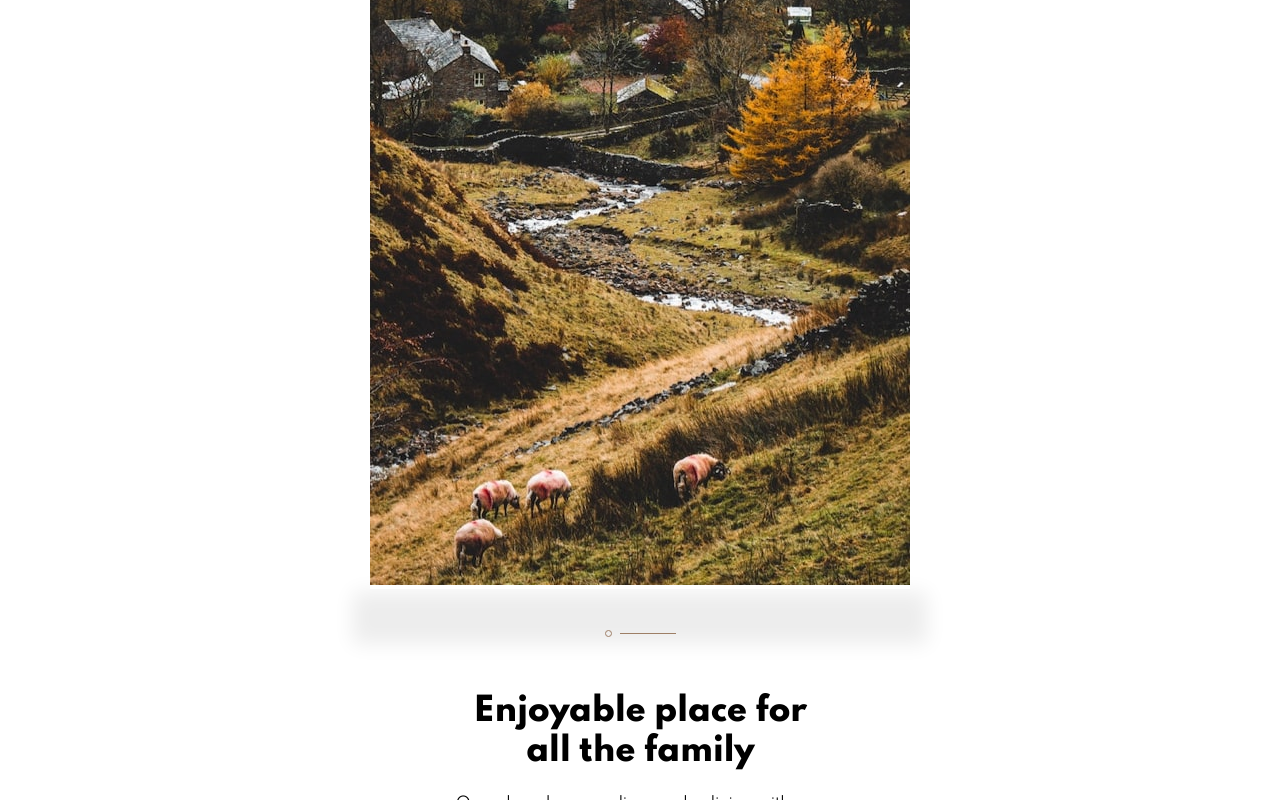
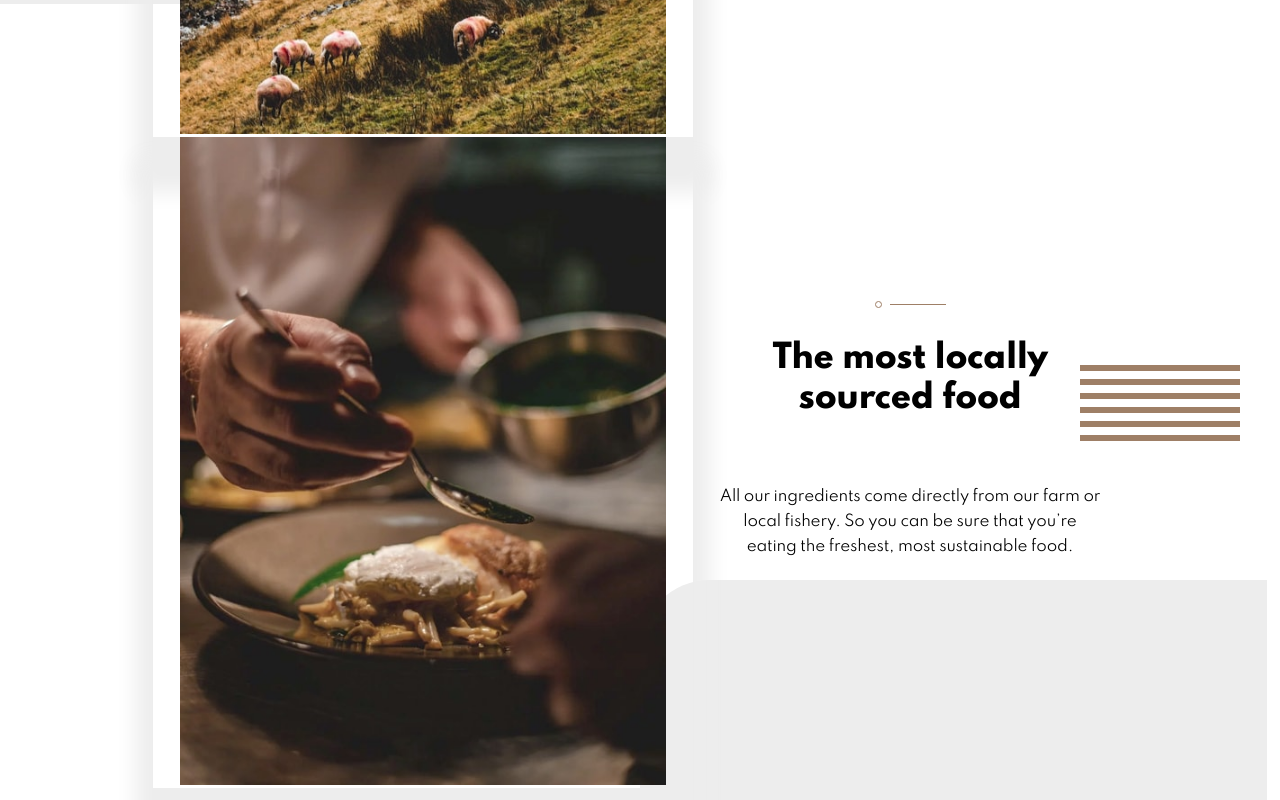
Before and after one commit to ChamuMutezva/dinner-restaurant-website, a React (Create React App) app: page / in a window 1280 px wide. Shown: the part 1080-1880 px from the top of the page. Built offline with nearby package versions, Linux system fonts and the light colour scheme.

Commit message:
desktop cards layout

```diff
--- a/src/main/cardComponent.js
+++ b/src/main/cardComponent.js
@@ -1,6 +1,7 @@
 const CardComponent = (props) => {
+    let className = props.imageStyle ? "imageStyle" :  ""
     return (
-        <div className="card">
+        <div className={`card ${className}`}>
             <picture className="card__img">
                 <source media="(max-width: 680px)" srcSet={props.srcSet1} />
                 <source media="(max-width: 1080px)" srcSet={props.srcSet2} />
--- a/src/main/cards.js
+++ b/src/main/cards.js
@@ -40,7 +40,8 @@ const Cards = () => {
                 title="The most locally sourced food"
                 description="All our ingredients come directly from our farm or
                            local fishery. So you can be sure that you’re
-                           eating the freshest, most sustainable food."/>
+                           eating the freshest, most sustainable food."
+                imageStyle={true}/>
 
         </section>
     )
--- a/src/styles/_header.scss
+++ b/src/styles/_header.scss
@@ -24,7 +24,7 @@
     padding: 12px 24px;
 
     @include mQ(450px) {
-        top: 300px;
+      // top: 300px;
     }
 
     @include mQ(680px) {
--- a/src/styles/_main.scss
+++ b/src/styles/_main.scss
@@ -1,8 +1,43 @@
+.card {
+    @include mQ(1080PX) {
+        display: flex;
+        justify-content: center;
+        align-items: center;
+    }
+}
+
 .cards__section {
     position: relative;
     top: 148px;
+
     @include mQ(680px) {
         top: 321px;
+
+        &::before,
+        &::after {
+            position: absolute;
+            width: 49%;
+            height: 320px;
+            background-color: #ededed;
+            content: "";
+            z-index: -1;
+        }
+
+        &::before {
+            left: 0;
+            top: 198px;
+            border-top-right-radius: 100px;
+        }
+
+        &::after {
+            bottom: -112px;
+            border-top-left-radius: 70px;
+        }
+
+    }
+
+    @include mQ(1080px) {
+        top: -58px;
     }
 
 }
@@ -12,13 +47,26 @@
     margin-top: 24px;
     padding: 0 25px;
     margin-bottom: 76px;
+
+    &::before {
+        position: relative;
+        content: url("../assets/images/patterns/pattern-divide.svg");
+        top: 12px;
+    }
+
+    @include mQ(680px) {
+        margin-bottom: 120px;
+
+        &::before {
+            top: 24px;
+        }
+
+        &::after {
+            // bottom: -230px;
+        }
+    }
 }
 
-.card__main::before {
-    position: relative;
-    content: url("../assets/images/patterns/pattern-divide.svg");
-    top: 12px;
-}
 
 .card__main__title {
     padding-top: 43px;
@@ -27,21 +75,46 @@
     letter-spacing: -0.4px;
     line-height: 40px;
     margin-bottom: 20px;
+
     @include mQ(680px) {
         max-width: 24rem;
-        margin: 20px auto;
+        margin: 8px auto 66px;
     }
 
 }
+
 .card__main__descr {
-	line-height: 25px;
-	letter-spacing: -0.19px;
+    line-height: 25px;
+    letter-spacing: -0.19px;
     font-size: calculateRem(15);
+
     @include mQ(680px) {
         max-width: 24rem;
         margin: auto;
     }
 }
+
 .card__img {
     box-shadow: 0px 38px 20px 17px #ededed;
+
+    img {
+        max-width: 90%;
+    }
 }
+
+.imageStyle {
+    @include mQ(680px) {
+        position: relative;
+
+        &::before {
+            top: 228px;
+            position: absolute;
+            right: 40px;
+            // width: 100%;
+            // height: 300px;
+            content: url("../assets/images/patterns/pattern-lines.svg");
+            // background-color: aqua;
+        }
+    }
+
+}
--- a/src/styles/style.css
+++ b/src/styles/style.css
@@ -79,12 +79,6 @@ table {
   color: #ffffff;
   background-color: #111111;
   padding: 12px 24px;
-}
-
-@media screen and (min-width: 450px) {
-  .hero__main {
-    top: 300px;
-  }
 }
 
 @media screen and (min-width: 680px) {
@@ -181,6 +175,20 @@ button {
   }
 }
 
+@media screen and (min-width: 1080PX) {
+  .card {
+    display: -webkit-box;
+    display: -ms-flexbox;
+    display: flex;
+    -webkit-box-pack: center;
+        -ms-flex-pack: center;
+            justify-content: center;
+    -webkit-box-align: center;
+        -ms-flex-align: center;
+            align-items: center;
+  }
+}
+
 .cards__section {
   position: relative;
   top: 148px;
@@ -189,6 +197,29 @@ button {
 @media screen and (min-width: 680px) {
   .cards__section {
     top: 321px;
+  }
+  .cards__section::before, .cards__section::after {
+    position: absolute;
+    width: 49%;
+    height: 320px;
+    background-color: #ededed;
+    content: "";
+    z-index: -1;
+  }
+  .cards__section::before {
+    left: 0;
+    top: 198px;
+    border-top-right-radius: 100px;
+  }
+  .cards__section::after {
+    bottom: -112px;
+    border-top-left-radius: 70px;
+  }
+}
+
+@media screen and (min-width: 1080px) {
+  .cards__section {
+    top: -58px;
   }
 }
 
@@ -205,6 +236,15 @@ button {
   top: 12px;
 }
 
+@media screen and (min-width: 680px) {
+  .card__main {
+    margin-bottom: 120px;
+  }
+  .card__main::before {
+    top: 24px;
+  }
+}
+
 .card__main__title {
   padding-top: 43px;
   font-size: 2rem;
@@ -217,7 +257,7 @@ button {
 @media screen and (min-width: 680px) {
   .card__main__title {
     max-width: 24rem;
-    margin: 20px auto;
+    margin: 8px auto 66px;
   }
 }
 
@@ -239,6 +279,22 @@ button {
           box-shadow: 0px 38px 20px 17px #ededed;
 }
 
+.card__img img {
+  max-width: 90%;
+}
+
+@media screen and (min-width: 680px) {
+  .imageStyle {
+    position: relative;
+  }
+  .imageStyle::before {
+    top: 228px;
+    position: absolute;
+    right: 40px;
+    content: url("../assets/images/patterns/pattern-lines.svg");
+  }
+}
+
 body {
   font-family: 'Spartan', sans-serif;
   font-size: 16px;
```
Also changed, not shown: 1 other file (tests, documents, lock files or other folders).
